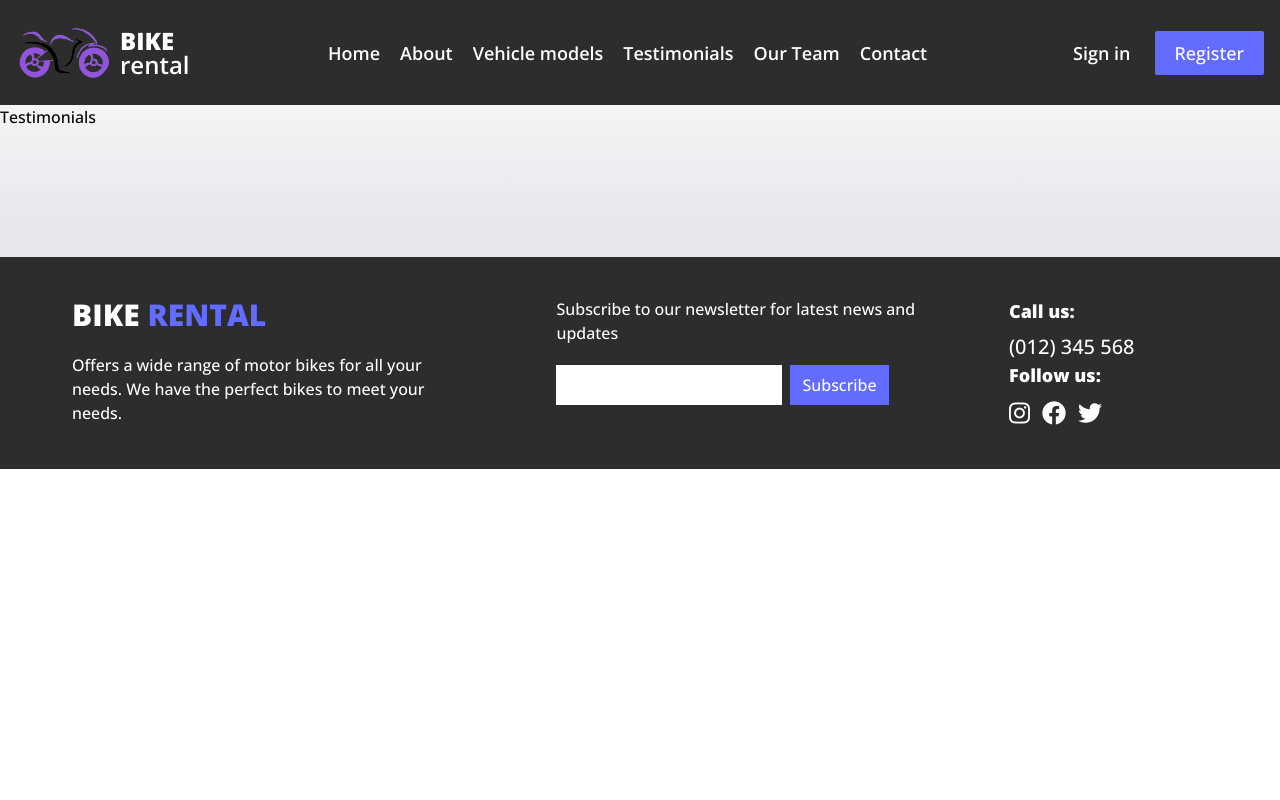
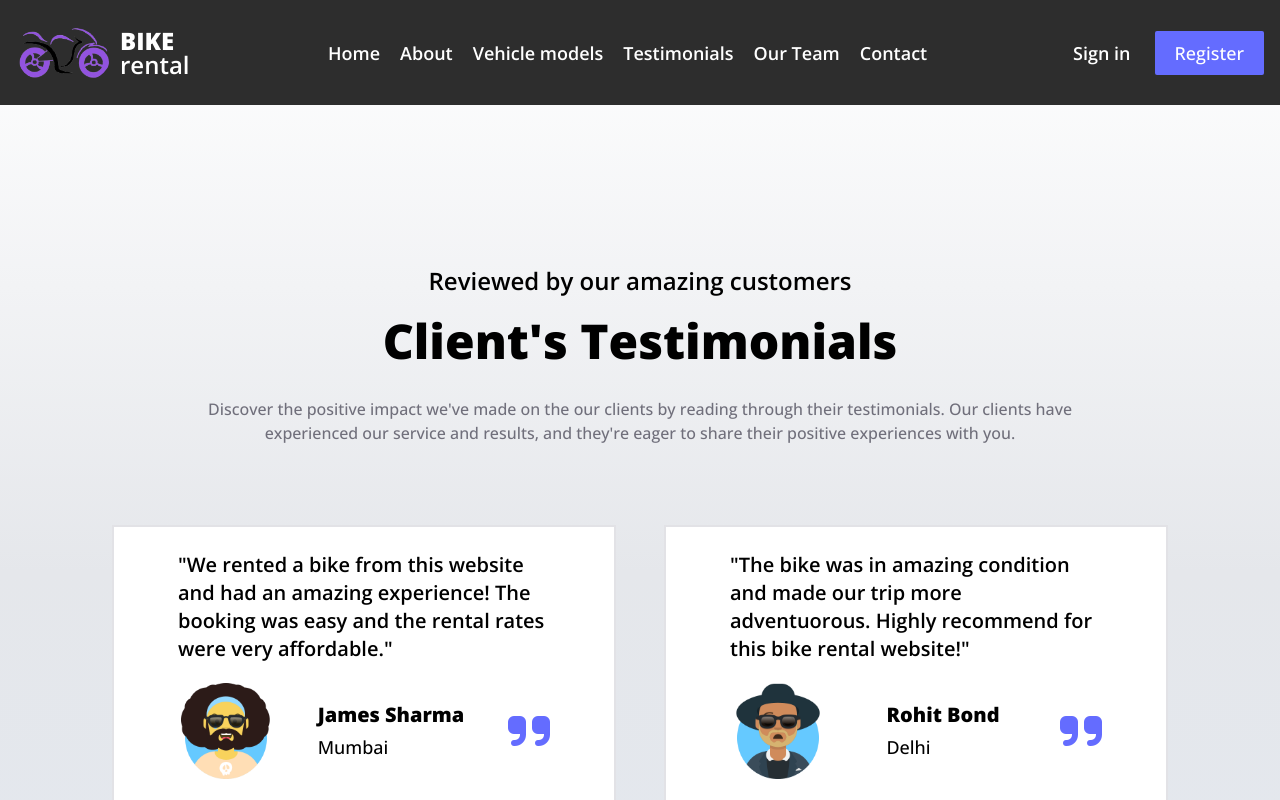
Before and after one commit to vikas03071999/bikerental, a React (Create React App) app: page /hear-from-our-customers in a window 1280 px wide. Shown: the top 800 px of the page. Built offline with nearby package versions, Linux system fonts and the light colour scheme.

Commit message:
Completed v1

```diff
--- a/src/pages/Testimonials.jsx
+++ b/src/pages/Testimonials.jsx
@@ -1,10 +1,9 @@
 import React from 'react'
+import TestimonialComponent from '../components/Testimonials';
 
 const Testimonials = () => {
   return (
-    <div>
-      Testimonials
-    </div>
+    <TestimonialComponent />
   )
 }
 
```
